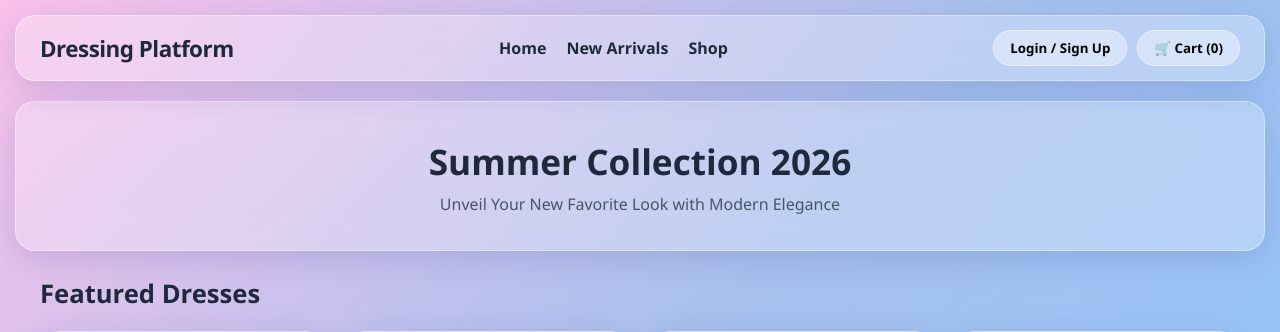
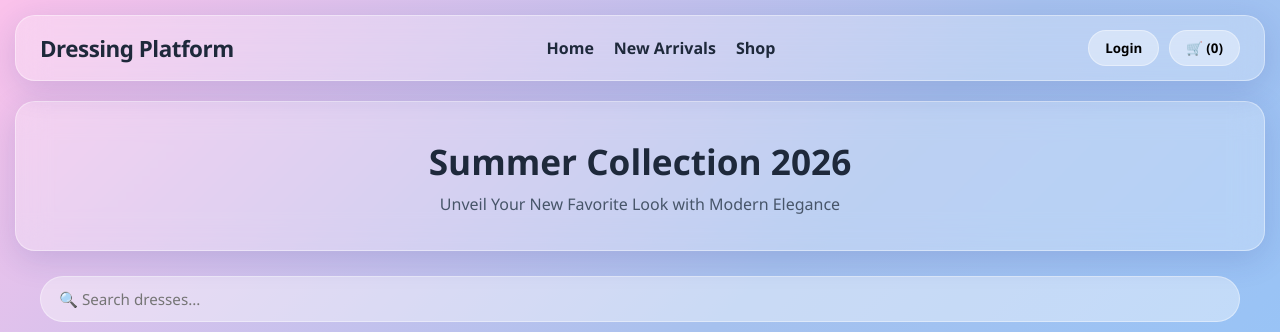
Before and after one commit to redyy44/Ecommerce-website-, a FastAPI app: page / in a window 1280 px wide. Shown: the top 332 px of the page. Run offline with FastAPI, Linux system fonts and the light colour scheme; data comes from the database, SQL or seed files in the repository.

Commit message:
Update index.html

```diff
--- a/templates/index.html
+++ b/templates/index.html
@@ -10,7 +10,9 @@
 
     <nav class="navbar glass-panel">
         <div class="brand-title">Dressing Platform</div>
-        <ul class="nav-links">
+        <button class="hamburger-btn" onclick="toggleNav()">☰</button>
+
+        <ul class="nav-links" id="nav-menu">
             <li><a href="#">Home</a></li>
             <li><a href="#">New Arrivals</a></li>
             <li><a href="#">Shop</a></li>
@@ -24,9 +26,9 @@
                 <span>Hi, <strong>{{ user.username }}</strong></span>
                 <button class="cart-btn" onclick="logout()">Logout</button>
             {% else %}
-                <button class="cart-btn" onclick="openAuthModal()">Login / Sign Up</button>
+                <button class="cart-btn" onclick="openAuthModal()">Login</button>
             {% endif %}
-            <button class="cart-btn" onclick="toggleCart()">🛒 Cart (<span id="cart-count">0</span>)</button>
+            <button class="cart-btn" onclick="toggleCart()">🛒 (<span id="cart-count">0</span>)</button>
         </div>
     </nav>
 
@@ -36,14 +38,18 @@
     </header>
 
     <main class="products-section">
+        <div class="controls-bar">
+            <input type="text" id="search-bar" class="search-input" placeholder="🔍 Search dresses..." oninput="filterProducts()">
+        </div>
+
         <h2 class="section-title">Featured Dresses</h2>
-        <div class="product-grid">
+        <div class="product-grid" id="product-grid">
             {% for product in products %}
-            <div class="product-card glass-panel">
+            <div class="product-card glass-panel" data-name="{{ product.name|lower }}">
                 <img src="{{ product.image }}" alt="{{ product.name }}" class="product-image">
                 <div class="product-info">
                     <span class="product-name">{{ product.name }}</span>
-                    <span class="product-price">${{ "%.2f"|format(product.price) }}</span>
+                    <span class="product-price">₹{{ "%.2f"|format(product.price) }}</span>
                 </div>
                 <button class="add-cart-btn" onclick="addToCart('{{ product.name }}', {{ product.price }})">Add to Cart</button>
             </div>
@@ -53,24 +59,24 @@
 
     <aside class="cart-drawer" id="cart-drawer">
         <div class="cart-header">
-            <h3>Your Shopping Cart</h3>
+            <h3>Shopping Cart</h3>
             <button class="close-cart-btn" onclick="toggleCart()">&times;</button>
         </div>
         <div class="cart-items-container" id="cart-items">
-            <p id="empty-cart-msg">Your cart is currently empty.</p>
+            <p id="empty-cart-msg">Your cart is empty.</p>
         </div>
-        <div class="cart-footer">
-            <div style="display: flex; justify-content: space-between; font-weight: 700;">
+        <div style="border-top: 1px solid var(--glass-border); padding-top: 15px; margin-top: 15px;">
+            <div style="display: flex; justify-content: space-between; font-weight: 700; margin-bottom: 12px;">
                 <span>Total:</span>
-                <span id="cart-total">$0.00</span>
+                <span id="cart-total">₹0.00</span>
             </div>
-            <button class="checkout-btn" onclick="processCheckout()">Checkout Now</button>
+            <button class="submit-btn" style="background: #5f259f;" onclick="payViaUPI()">Pay via UPI (GPay/PhonePe)</button>
         </div>
     </aside>
 
     <div class="modal-overlay" id="auth-modal">
         <div class="modal-card glass-panel">
-            <button onclick="closeAuthModal()" style="position: absolute; right: 15px; top: 15px; background: none; border: none; font-size: 1.2rem; cursor: pointer;">&times;</button>
+            <button onclick="closeAuthModal()" style="position: absolute; right: 15px; top: 15px; background: none; border: none; font-size: 1.2rem;">&times;</button>
             <h3 class="modal-title" id="auth-title">Login</h3>
             <form id="auth-form" onsubmit="handleAuth(event)">
                 <div class="form-group">
@@ -83,19 +89,15 @@
                 </div>
                 <button type="submit" class="submit-btn" id="auth-btn">Log In</button>
             </form>
-            <p style="text-align: center; margin-top: 15px; font-size: 0.9rem;">
+
+            <button class="google-btn" onclick="alert('Google Login setup in progress!')">
+                <img src="https://www.gstatic.com/firebasejs/ui/2.0.0/images/auth/google.svg" width="18" height="18">
+                Continue with Google
+            </button>
+
+            <p style="text-align: center; margin-top: 15px; font-size: 0.85rem;">
                 <a href="#" onclick="toggleAuthMode()" id="auth-toggle-link">Need an account? Sign Up</a>
             </p>
-        </div>
-    </div>
-
-    <div class="modal-overlay" id="orders-modal">
-        <div class="modal-card glass-panel" style="width: 500px;">
-            <button onclick="closeOrdersModal()" style="position: absolute; right: 15px; top: 15px; background: none; border: none; font-size: 1.2rem; cursor: pointer;">&times;</button>
-            <h3 class="modal-title">My Order History</h3>
-            <div id="orders-list-container" style="max-height: 300px; overflow-y: auto;">
-                <p>Loading orders...</p>
-            </div>
         </div>
     </div>
 
@@ -103,8 +105,16 @@
         let cart = [];
         let isLoginMode = true;
 
-        function toggleCart() {
-            document.getElementById('cart-drawer').classList.toggle('open');
+        function toggleNav() { document.getElementById('nav-menu').classList.toggle('active'); }
+        function toggleCart() { document.getElementById('cart-drawer').classList.toggle('open'); }
+
+        function filterProducts() {
+            const query = document.getElementById('search-bar').value.toLowerCase();
+            const cards = document.querySelectorAll('.product-card');
+            cards.forEach(card => {
+                const name = card.getAttribute('data-name');
+                card.style.display = name.includes(query) ? 'flex' : 'none';
+            });
         }
 
         function addToCart(name, price) {
@@ -122,37 +132,29 @@
             document.getElementById('cart-count').innerText = cart.length;
             const container = document.getElementById('cart-items');
             if (cart.length === 0) {
-                container.innerHTML = '<p id="empty-cart-msg">Your cart is currently empty.</p>';
-                document.getElementById('cart-total').innerText = '$0.00';
+                container.innerHTML = '<p id="empty-cart-msg">Your cart is empty.</p>';
+                document.getElementById('cart-total').innerText = '₹0.00';
                 return;
             }
             let html = '';
             let total = 0;
             cart.forEach((item, index) => {
                 total += item.price;
-                html += `<div class="cart-item"><div><strong>${item.name}</strong><div>$${item.price.toFixed(2)}</div></div><button onclick="removeFromCart(${index})" style="background:none; border:none; color:red; cursor:pointer;">Remove</button></div>`;
+                html += `<div class="cart-item"><div><strong>${item.name}</strong><div>₹${item.price.toFixed(2)}</div></div><button onclick="removeFromCart(${index})" style="background:none; border:none; color:red;">Remove</button></div>`;
             });
             container.innerHTML = html;
-            document.getElementById('cart-total').innerText = `$${total.toFixed(2)}`;
+            document.getElementById('cart-total').innerText = `₹${total.toFixed(2)}`;
         }
 
-        async function processCheckout() {
-            if (cart.length === 0) {
-                alert("Your cart is empty!");
-                return;
-            }
-            const response = await fetch('/api/checkout', {
-                method: 'POST',
-                headers: { 'Content-Type': 'application/json' },
-                body: JSON.stringify({ items: cart })
-            });
-            const result = await response.json();
-            if (result.status === 'success') {
-                alert(result.message);
-                cart = [];
-                updateCartUI();
-                toggleCart();
-            }
+        function payViaUPI() {
+            if (cart.length === 0) return alert("Your cart is empty!");
+            let total = cart.reduce((sum, item) => sum + item.price, 0);
+
+            // Generate deep link for UPI apps (replace with your personal UPI ID if testing)
+            let upiID = "merchant@upi";
+            let upiURL = `upi://pay?pa=${upiID}&pn=DressingPlatform&am=${total.toFixed(2)}&cu=INR&tn=E-Commerce%20Order`;
+
+            window.location.href = upiURL;
         }
 
         function openAuthModal() { document.getElementById('auth-modal').classList.add('active'); }
@@ -187,25 +189,6 @@
             await fetch('/api/logout', { method: 'POST' });
             window.location.reload();
         }
-
-        async function openOrdersModal() {
-            document.getElementById('orders-modal').classList.add('active');
-            const res = await fetch('/api/orders');
-            const data = await res.json();
-            const container = document.getElementById('orders-list-container');
-            if (data.status === 'success' && data.orders.length > 0) {
-                container.innerHTML = data.orders.map(o => `
-                    <div style="background: rgba(255,255,255,0.3); padding: 10px; margin-bottom: 10px; border-radius: 8px;">
-                        <div><strong>Order #${o.id}</strong> - ${o.date}</div>
-                        <div style="font-size: 0.9rem; color: #444;">${o.items}</div>
-                        <div style="font-weight: 700; margin-top: 5px;">Total: $${o.total.toFixed(2)}</div>
-                    </div>
-                `).join('');
-            } else {
-                container.innerHTML = '<p>No orders found.</p>';
-            }
-        }
-        function closeOrdersModal() { document.getElementById('orders-modal').classList.remove('active'); }
     </script>
 </body>
 </html>
```
